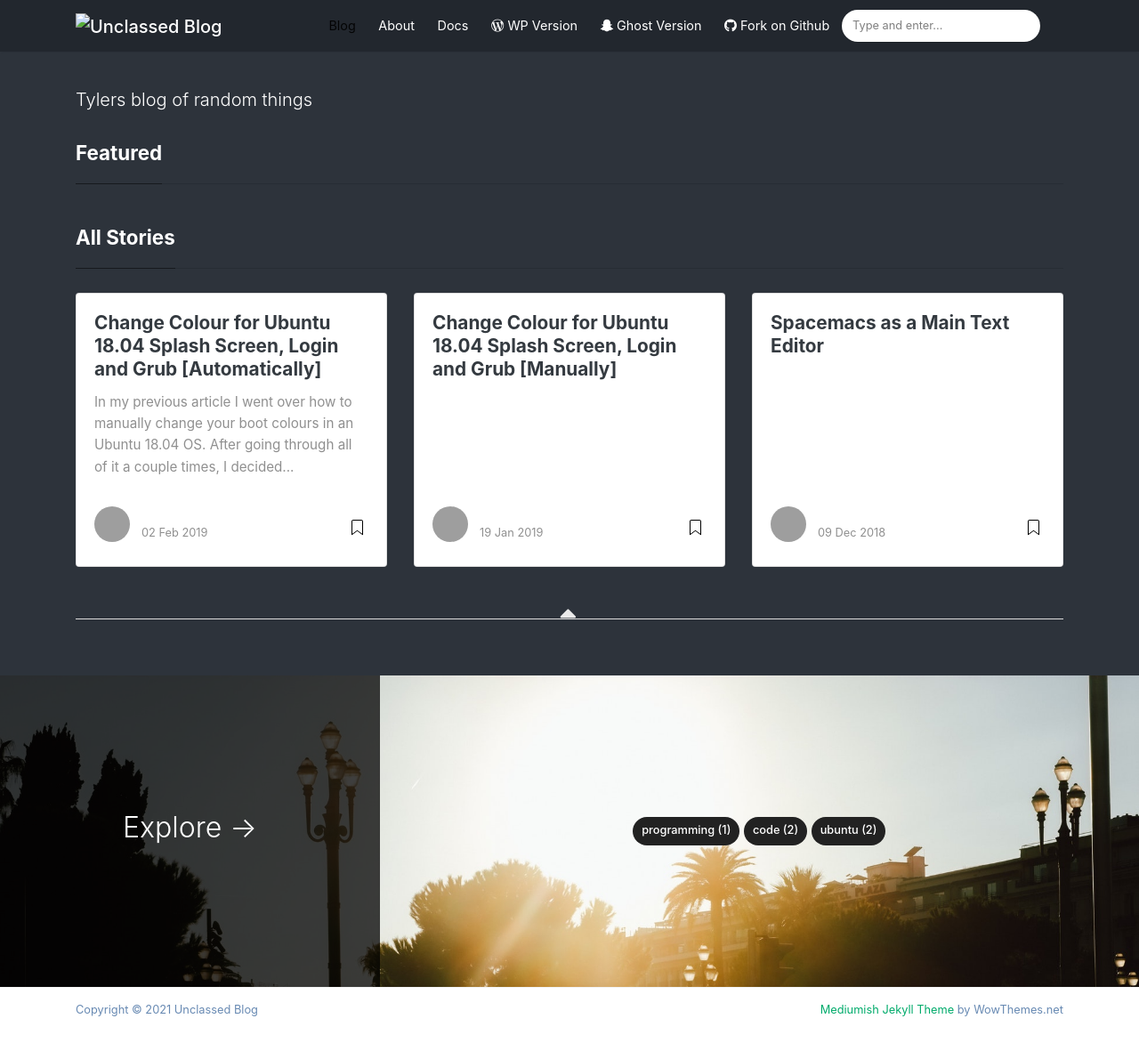
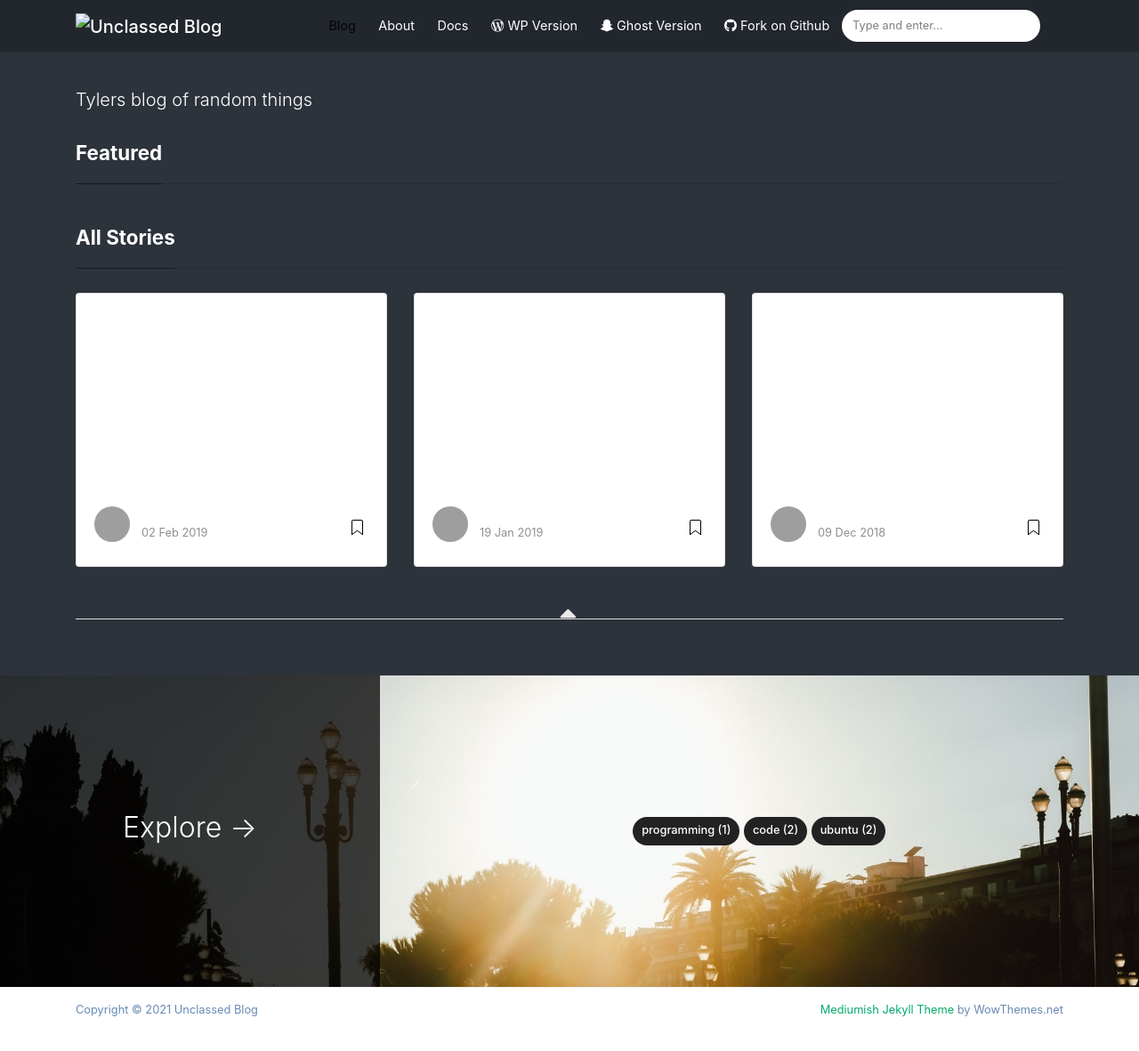
Before and after one commit to UnclassedPenguin/unclassedpenguin.github.io, a Jekyll site: the page built from index.html, in a window 1280 px wide and 1218 px high. Shown: the top 1181 px of the window at 89% size. Built offline with Jekyll 4.4.1, drawn with Linux system fonts in a browser that asks for light colours; nearby versions of some CDN libraries; the list of posts is cut into pages by our own code; grey boxes are pictures that could not be loaded.

Commit message:
change colors

```diff
--- a/assets/css/main.scss
+++ b/assets/css/main.scss
@@ -14,6 +14,7 @@
     "starsnonscss"
 ;
 
+.alertbar {display:none !important}
 
 .mainheading h1.sitetitle {
     display: none;
@@ -26,7 +27,7 @@
 
 .article-post p {color:white;}
 
-.navbar-light .navbar-nav .nav-link:hover {color:pink;}
+.navbar-light .navbar-nav .nav-link:hover, .navbar-light .navbar-brand:hover {color:pink;}
 
 .text-lg-right, .text-lg-left {color:#688AB3}
 
@@ -44,3 +45,5 @@ ul.tags li a {
 }
 
 .navbar-light .navbar-brand {color:white;}
+
+.text-dark, .listrecent h4.card-text {color:white !important;}
```
